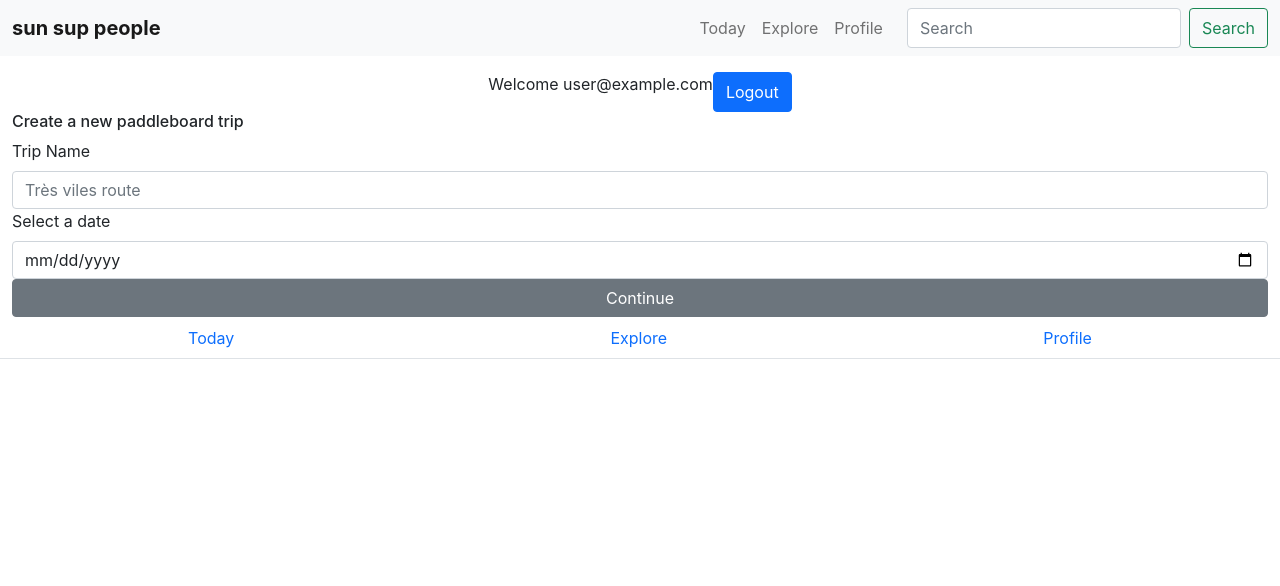
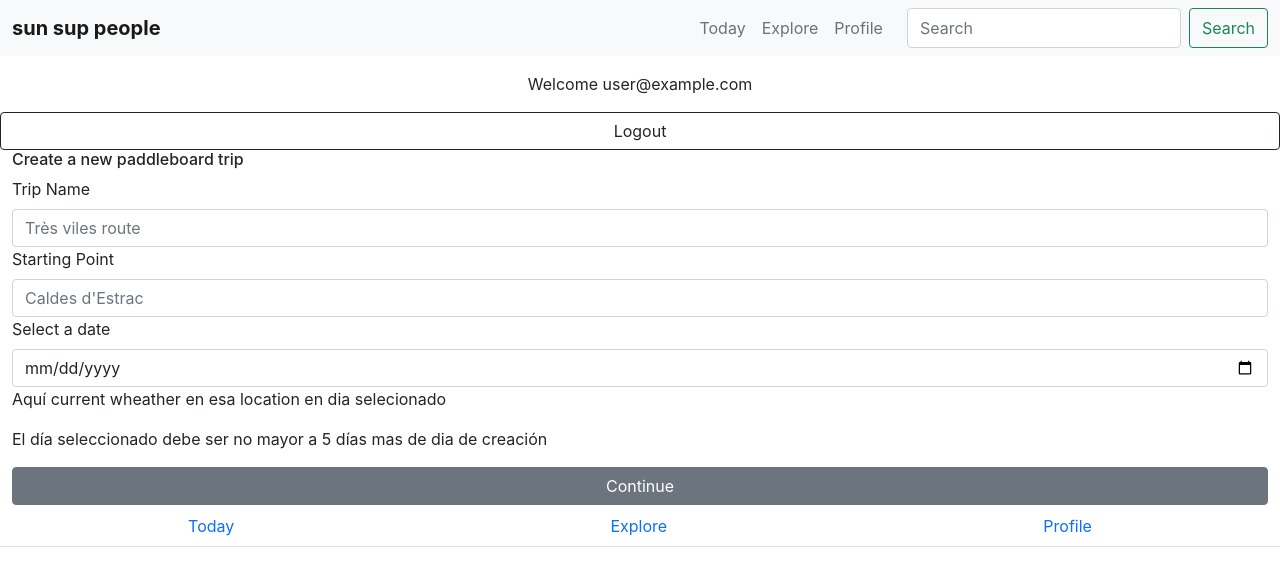
Before and after one commit to adaldin/sunsup, a React (Create React App) app: page /profile/user in a window 1280 px wide. Shown: the top 586 px of the page. Built offline with nearby package versions, Linux system fonts and the light colour scheme; no server answers; sample sign-in values are in the browser's storage.

Commit message:
installed rs-suit for datepicker

```diff
--- a/src/components/userProfile/UserProfile.js
+++ b/src/components/userProfile/UserProfile.js
@@ -4,6 +4,7 @@ import { useNavigate } from "react-router-dom";
 import { useAuth } from "../../context/authContext";
 // Bootstrap
 import Container from "react-bootstrap/Container";
+import Row from "react-bootstrap/Row";
 import Form from "react-bootstrap/Form";
 import Button from "react-bootstrap/Button";
 
@@ -25,16 +26,23 @@ function UserProfile() {
     console.log("crear evento");
   }
 
+  function handleDate(event) {
+    event.preventDefault();
+    console.log(event);
+  }
+
   return (
     <div style={{ heigth: "100vh" }}>
       {loading ? (
         <p>Loading</p>
       ) : (
         <Container fluid>
-          <div className="d-flex justify-content-center">
-            <p>Welcome {user.email}</p>
-            <Button onClick={handleLogout}>Logout</Button>
-          </div>
+          <Row className="justify-content-center">
+            <p className="text-center">Welcome {user.email}</p>
+            <Button variant="outline-dark" onClick={handleLogout}>
+              Logout
+            </Button>
+          </Row>
 
           <Form onSubmit={handleEventCreation}>
             <h6>Create a new paddleboard trip</h6>
@@ -48,6 +56,16 @@ function UserProfile() {
                 placeholder="Très viles route"
               />
             </Form.Group>
+            {/* place */}
+            <Form.Group controlId="formBasicTripPlace">
+              <Form.Label>Starting Point</Form.Label>
+              <Form.Control
+                type="text"
+                name="location"
+                required
+                placeholder="Caldes d'Estrac"
+              />
+            </Form.Group>
             {/* date */}
             <Form.Group controlId="formBasicTripDate">
               <Form.Label>Select a date</Form.Label>
@@ -56,8 +74,15 @@ function UserProfile() {
                 name="date"
                 required
                 placeholder="08/08/2022"
+                onChange={handleDate}
               />
             </Form.Group>
+            {/* wheather */}
+            <p>Aquí current wheather en esa location en dia selecionado </p>
+            <p>
+              El día seleccionado debe ser no mayor a 5 días mas de dia de
+              creación
+            </p>
             {/* submit */}
             <div className="d-grid">
               <Button variant="secondary" type="submit">
```
